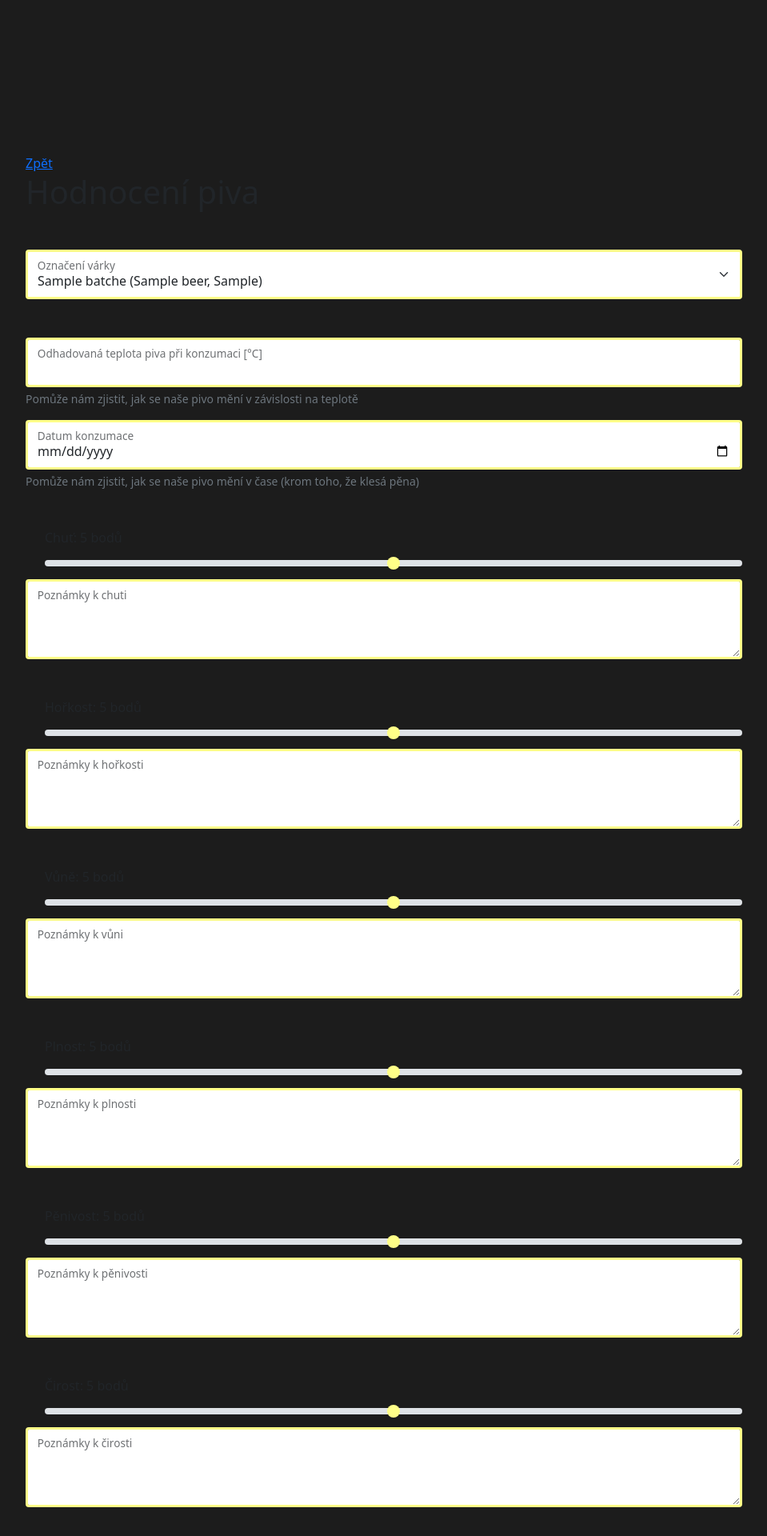
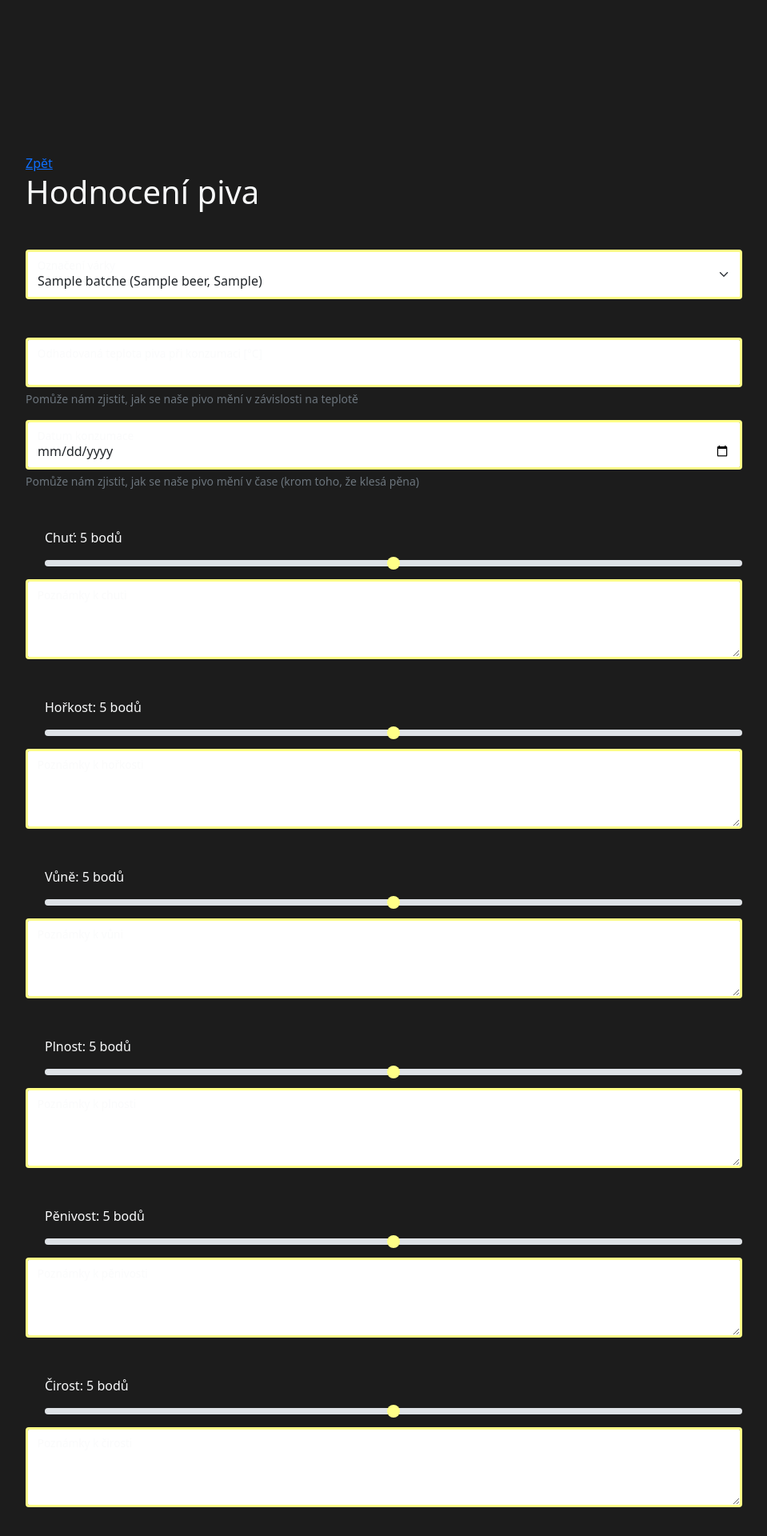
Before and after one commit to Divocaak/garage-brewery, a PHP site: page /feedback/form.php in a window 1280 px wide. Shown: the top 1920 px of the page at 80% size, without its empty margins (160-1119 px from the left). Run offline with PHP 8.4, Linux system fonts and the light colour scheme; tables that the repository leaves empty or names only in its code hold one stand-in row (values such as "Sample post"); a stand-in replaces the project's code that opens the database connection; some libraries are stand-ins or nearby versions.

Commit message:
form redesign

```diff
--- a/feedback/form.php
+++ b/feedback/form.php
@@ -13,7 +13,7 @@
     <link href="../styles/index.css" rel="stylesheet">
 </head>
 
-<body class="m-5 p-5">
+<body class="m-5 p-5 text-light">
     <form class="p-5 m-5 needs-validation" novalidate action="send.php" method="post">
         <a href="../index.php">Zpět</a>
         <h1 class="mb-5">Hodnocení piva</h1>
```
